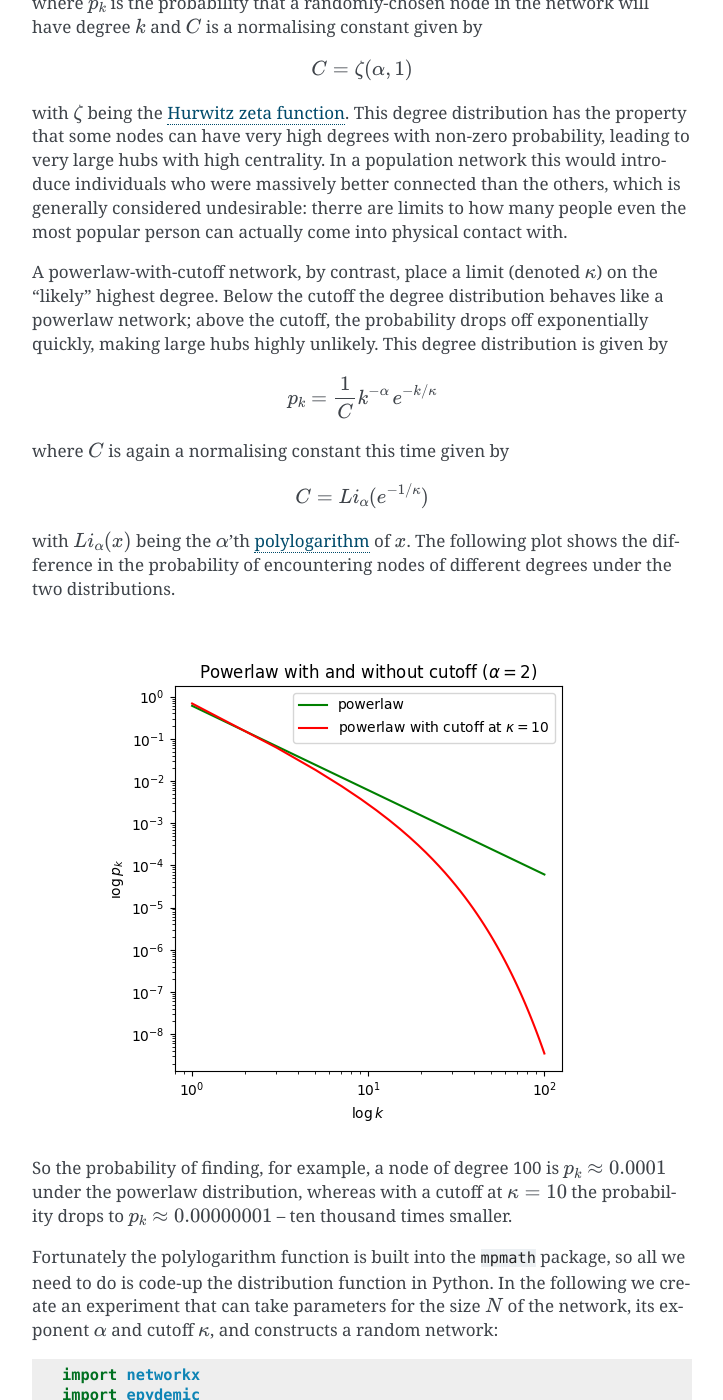
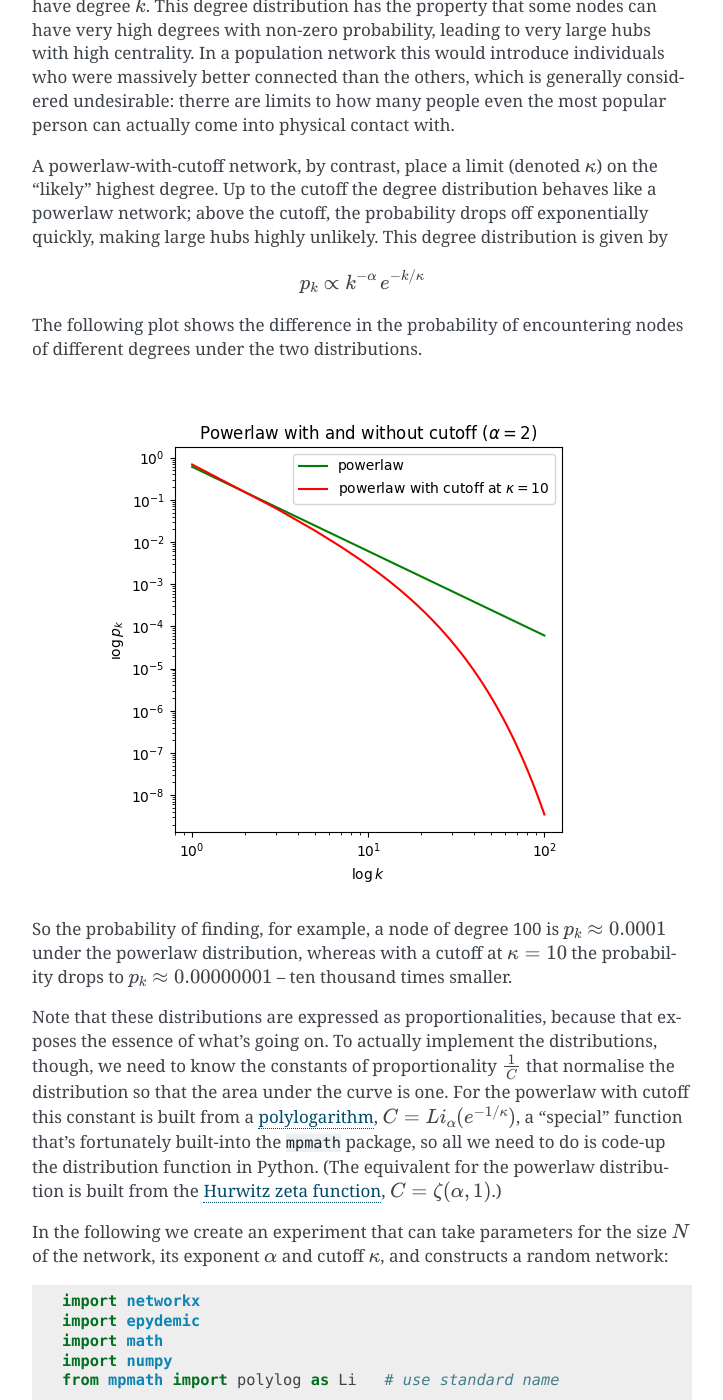
Before and after one commit to simoninireland/epydemic, a Sphinx documentation site: the page built from doc/cookbook/population-powerlaw-cutoff.rst, in a window 1280 px wide and 1400 px high, scrolled down 428 px. Shown: the whole window, without its empty margins (388-1111 px from the left). Built offline with Sphinx 7.4.7, drawn with Linux system fonts in a browser that asks for light colours; some of the changed text lies outside the part shown.

Commit message:
New loci documentation, simplified maths in places

```diff
--- a/doc/cookbook/population-powerlaw-cutoff.rst
+++ b/doc/cookbook/population-powerlaw-cutoff.rst
@@ -14,37 +14,23 @@ A powerlaw network with exponent :math:`\alpha` has a degree distibution given b
 
 .. math::
 
-    p_k = \frac{1}{C} \, k^{-\alpha}
+    p_k \propto k^{-\alpha}
 
-where :math:`p_k` is the probability that a randomly-chosen node in the network will have degree :math:`k` and
-:math:`C` is a normalising constant given by
-
-.. math::
-
-    C = \zeta(\alpha, 1)
-
-with :math:`\zeta` being the `Hurwitz zeta function <https://en.wikipedia.org/wiki/Hurwitz_zeta_function>`_. This
+where :math:`p_k` is the probability that a randomly-chosen node in the network will have degree :math:`k`. This
 degree distribution has the property that some nodes can have very high degrees with non-zero probability, leading
 to very large hubs with high centrality. In a population network this would introduce individuals who were
 massively better connected than the others, which is generally considered undesirable: therre are limits to how
 many people even the most popular person can actually come into physical contact with.
 
 A powerlaw-with-cutoff network, by contrast, place a limit (denoted :math:`\kappa`) on the "likely" highest degree.
-Below the cutoff the degree distribution behaves like a powerlaw network; above the cutoff, the probability drops
+Up to the cutoff the degree distribution behaves like a powerlaw network; above the cutoff, the probability drops
 off exponentially quickly, making large hubs highly unlikely. This degree distribution is given by
 
 .. math::
 
-    p_k = \frac{1}{C} k^{-\alpha} \, e^{-k / \kappa}
+    p_k \propto k^{-\alpha} \, e^{-k / \kappa}
 
-where :math:`C` is again a normalising constant this time given by
-
-.. math::
-
-    C = Li_{\alpha}(e^{-1 / \kappa})
-
-with :math:`Li_{\alpha}(x)` being the :math:`\alpha`'th `polylogarithm <https://en.wikipedia.org/wiki/Polylogarithm>`_
-of :math:`x`. The following plot shows the difference in the probability of encountering nodes of different degrees under
+The following plot shows the difference in the probability of encountering nodes of different degrees under
 the two distributions.
 
 .. figure:: powerlaw-cutoff.png
@@ -55,9 +41,18 @@ So the probability of finding, for example, a node of degree 100 is :math:`p_k \
 distribution, whereas with a cutoff at :math:`\kappa = 10` the probability drops to :math:`p_k \approx 0.00000001`
 -- ten thousand times smaller.
 
-Fortunately the polylogarithm function is built into the ``mpmath`` package, so all we need to do is code-up the
-distribution function in Python. In the following we create an experiment that can take parameters for the size :math:`N`
-of the network, its exponent :math:`\alpha` and cutoff :math:`\kappa`, and constructs a random network:
+Note that these distributions are expressed as proportionalities, because that exposes the essence of what's going on. To
+actually implement the distributions, though, we need to know the constants of proportionality :math:`\frac{1}{C}` that normalise the
+distribution so that the area under the curve is one. For the powerlaw with
+cutoff this constant is built from a `polylogarithm <https://en.wikipedia.org/wiki/Polylogarithm>`_, :math:`C = Li_\alpha(e^{-1 /\kappa})`, a "special" function that's
+fortunately built-into the ``mpmath`` package,
+so all we need to do is code-up the distribution function in Python. (The equivalent for the powerlaw distribution is
+built from the `Hurwitz zeta function <https://en.wikipedia.org/wiki/Hurwitz_zeta_function>`_, :math:`C = \zeta(\alpha, 1)`.)
+
+
+In the following we create an experiment that can
+take parameters for the size :math:`N` of the network, its exponent :math:`\alpha` and cutoff :math:`\kappa`, and
+constructs a random network:
 
 .. code-block:: python
 
--- a/doc/index.rst
+++ b/doc/index.rst
@@ -35,7 +35,7 @@ we want to do lots of repetitions of experiments to explore how different parame
 epidemic behaves.
 
 
-What is `epydemic`?
+What is ``epydemic``?
 -------------------
 
 ``epydemic`` is a simulation framework for epidemic processes. It aims to provide the common simulation
```
Also changed, not shown: other parts of doc/index.rst (+1 -1 lines), doc/cookbook/build-network-in-experiment.rst (+12 -3 lines), doc/loci.rst (+68 -11 lines).
